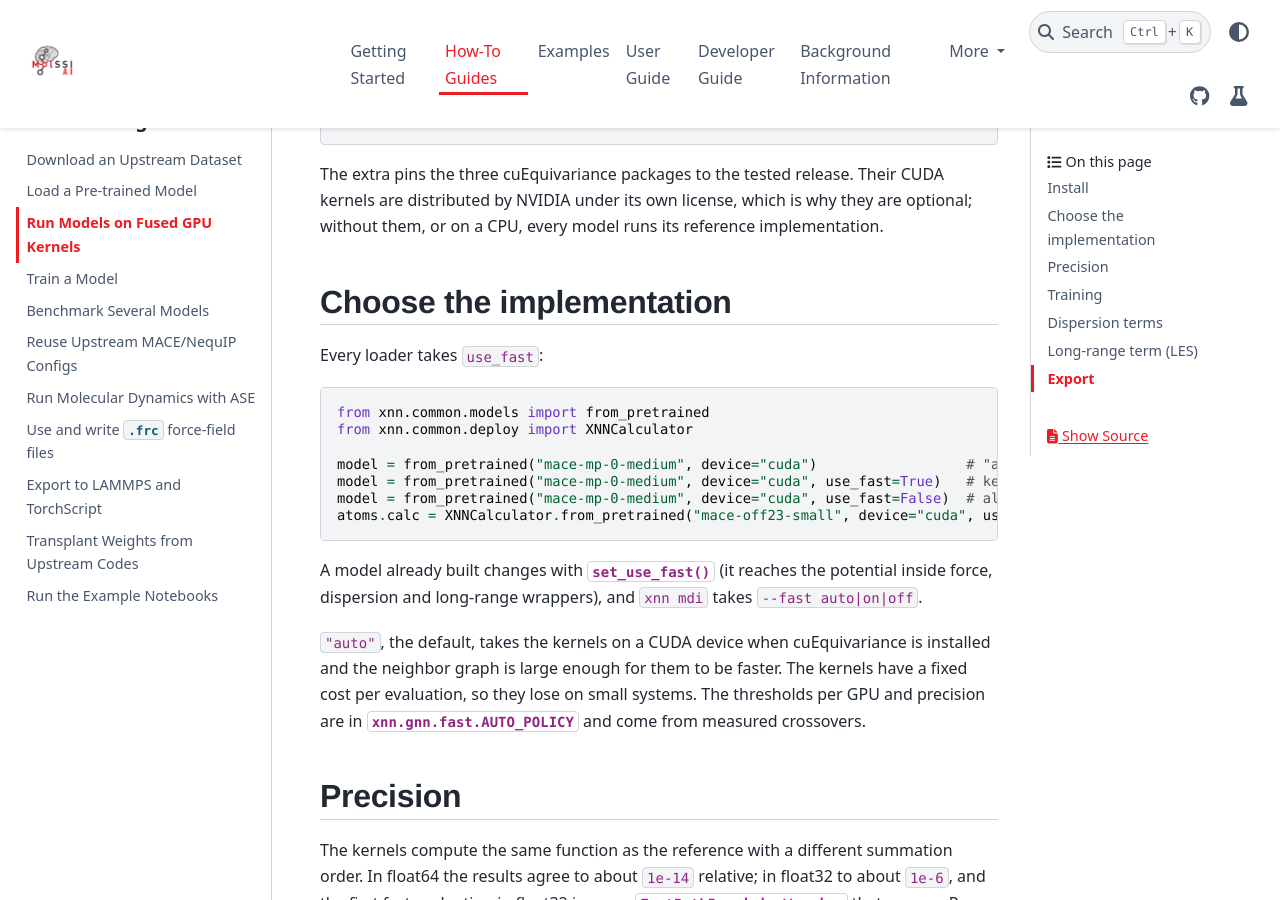
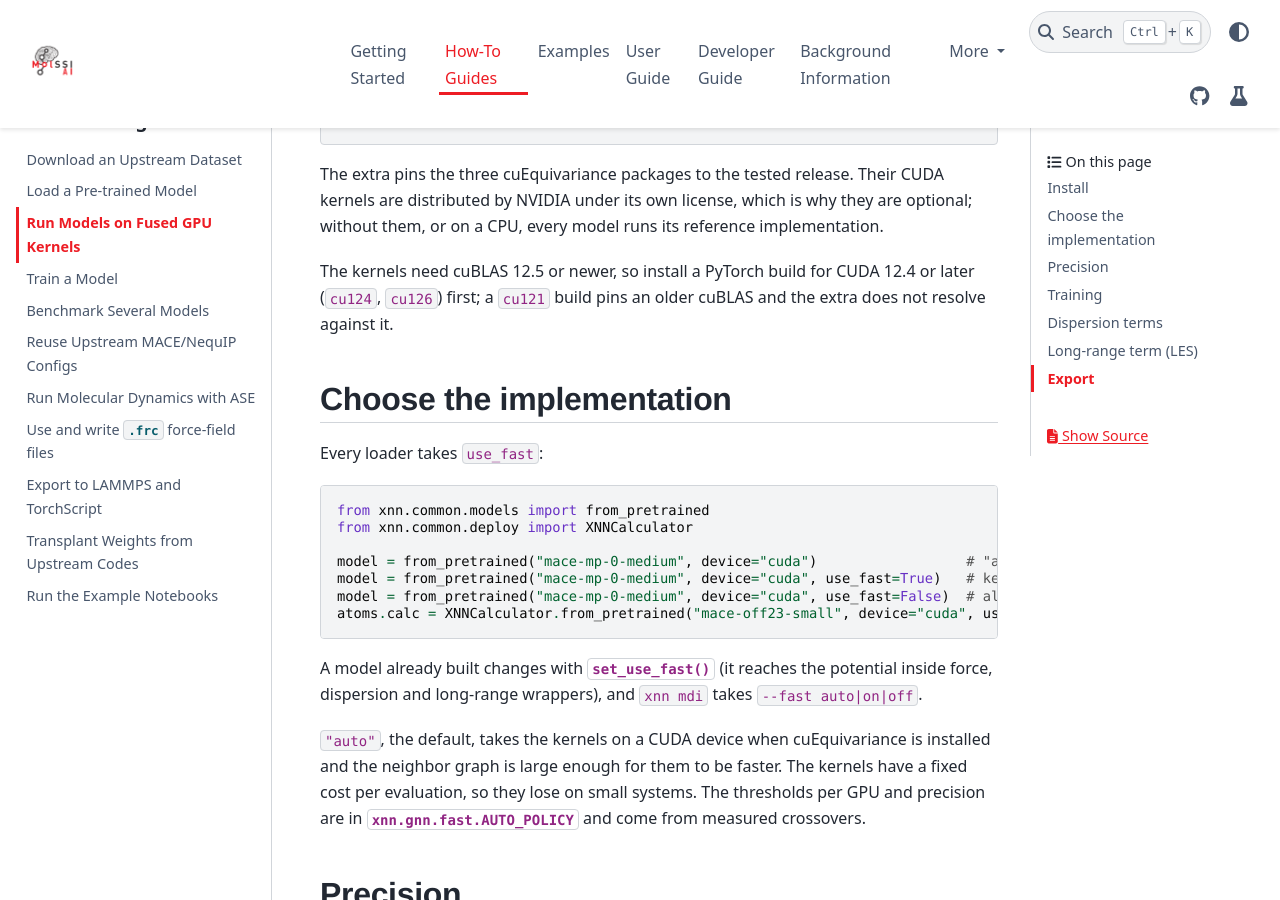
Before and after one commit to molssi-ai/xnn, a Sphinx documentation site: the page built from docs/how_tos/fast_paths.rst, in a window 1280 px wide and 900 px high, scrolled down 778 px. Built offline with Sphinx 7.4.7 and the PyData theme 0.15.4, drawn with Linux system fonts in a browser that asks for light colours; pages that are not in the unit, such as notebooks, are missing from menus.

Commit message:
updates the docs for new fixes

```diff
--- a/docs/how_tos/fast_paths.rst
+++ b/docs/how_tos/fast_paths.rst
@@ -34,6 +34,10 @@ The extra pins the three cuEquivariance packages to the tested release. Their
 CUDA kernels are distributed by NVIDIA under its own license, which is why
 they are optional; without them, or on a CPU, every model runs its reference
 implementation.
+
+The kernels need cuBLAS 12.5 or newer, so install a PyTorch build for CUDA 12.4
+or later (``cu124``, ``cu126``) first; a ``cu121`` build pins an older cuBLAS
+and the extra does not resolve against it.
 
 Choose the implementation
 =========================
```
